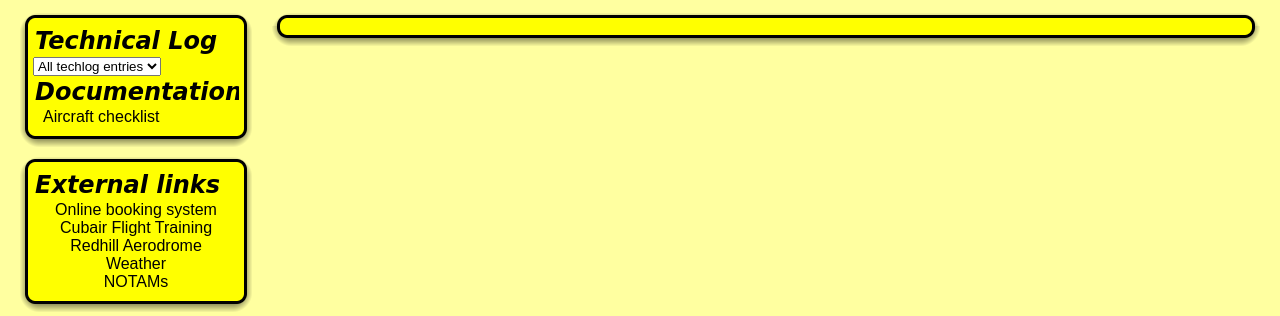
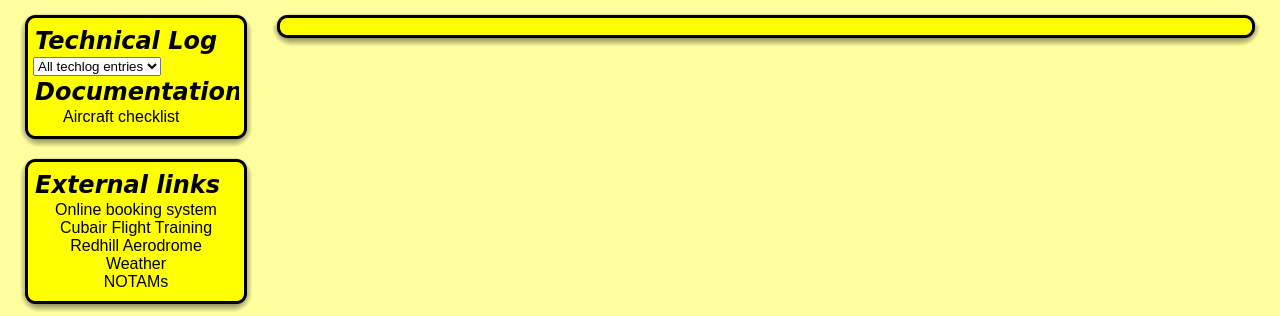
Before and after one commit to MikeEllis-T67M/airtech, a PHP site: page /update.php in a window 1280 px wide. Shown: the part 130-446 px from the top of the page. Run offline with PHP 8.4, Linux system fonts and the light colour scheme; data that the repository does not hold is empty.

Commit message:
Almost right - just needs a bit more depth to the indent.

```diff
--- a/html/css/style.css
+++ b/html/css/style.css
@@ -6,8 +6,8 @@ body {
 /* General text styles */
 h1, h2 {
   	font-family:      "Comic Sans MS", arial, helvetica, sans-serif;
-	  font-style:       italic;
-	  font-weight:      bold;
+	font-style:       italic;
+	font-weight:      bold;
     padding:          0px;
     margin:           2px;
 }
@@ -60,7 +60,7 @@ a:active {
 /* Navbar */
 #navbar a {
 	text-align:   left;
-	padding-left: 10px;
+	padding-left: 30px;
 }
 
 /* Class definition for the borders */
```
